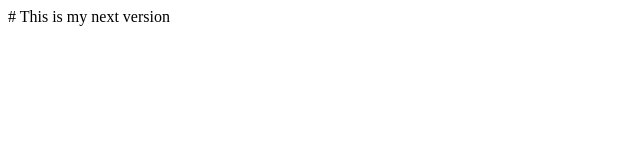
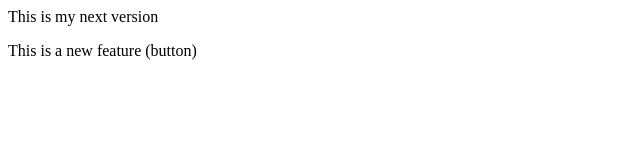
Before and after one commit to Codewithrakesh-devops/Local-repo1, a plain HTML site: page localrepo1/Index.html in a window 1280 px wide. Shown: the whole page, without its empty margins (0-640 px from the left). Drawn offline with Linux system fonts and the light colour scheme.

Commit message:
Add new feature

```diff
--- a/localrepo1/Index.html
+++ b/localrepo1/Index.html
@@ -1 +1,2 @@
-# This is my next version
+<p>This is my next version</p>
+<p> This is a new feature (button)</p>
```
